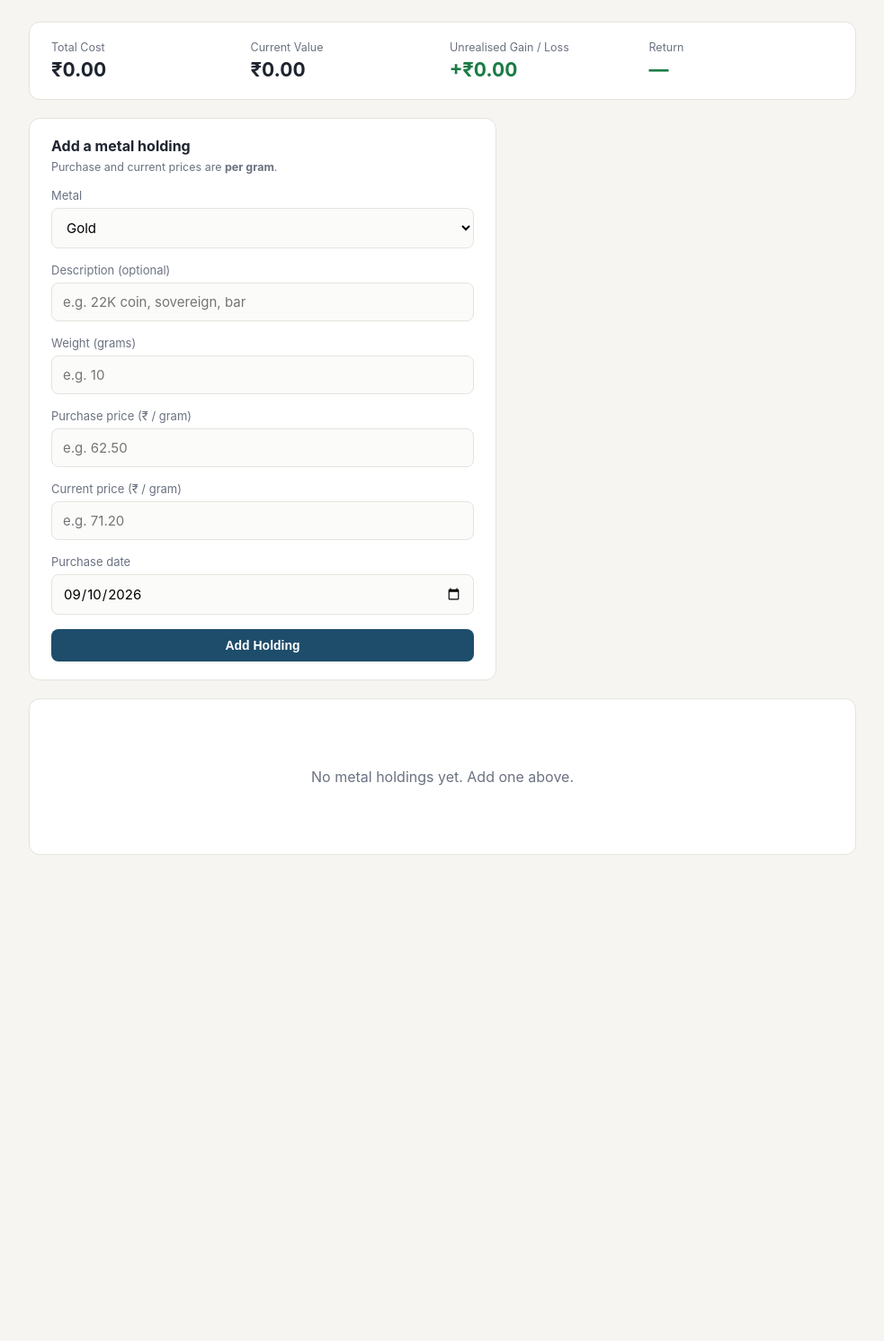
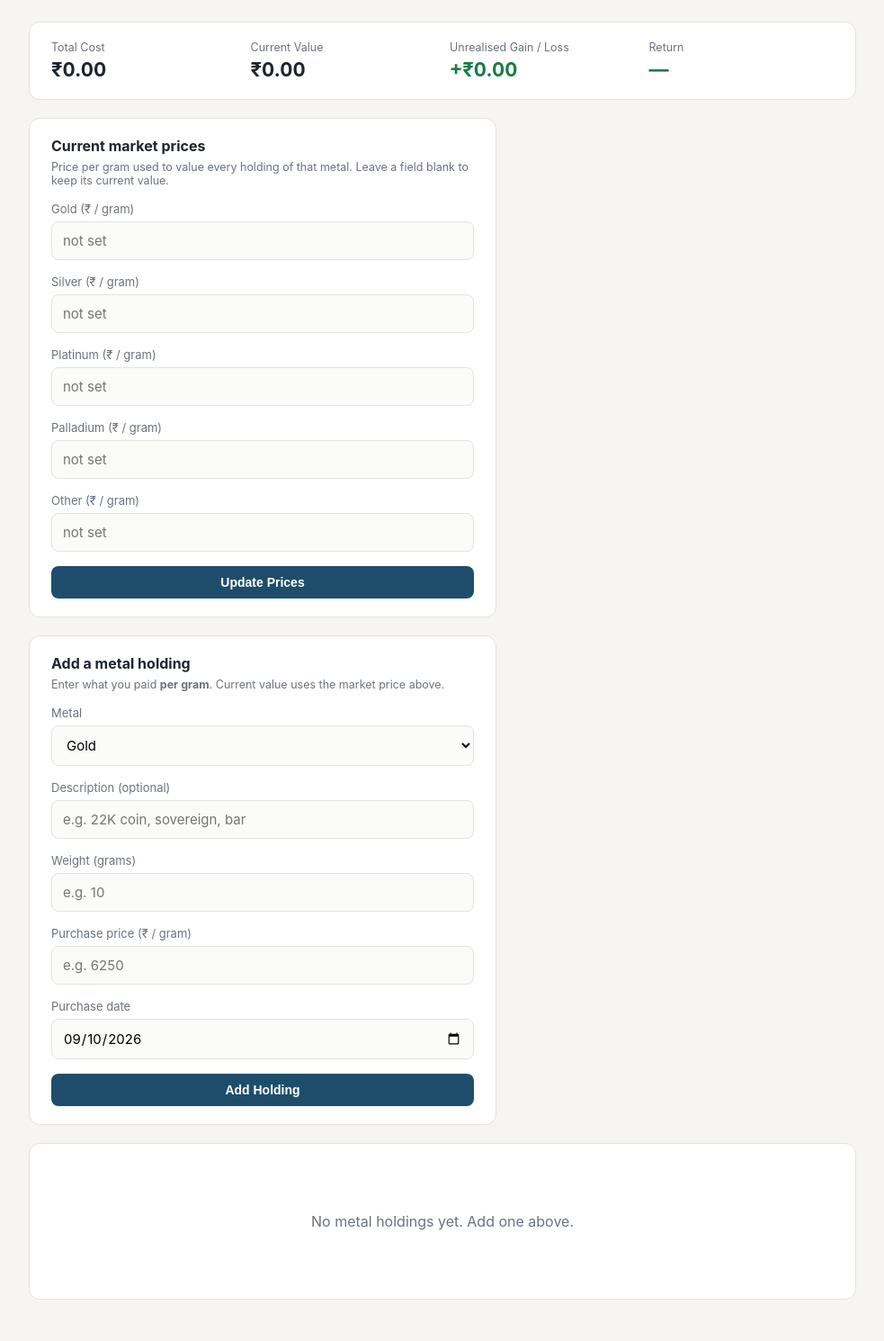
Before and after one commit to krishnasagarr-sketch/investments, a Flask app: page /metals in a window 1280 px wide. Shown: the part 134-1624 px from the top of the page at 90% size, without its empty margins (148-1131 px from the left). Before the commit the page ends 1084 px from the top, so only its background shows below. Run offline with Flask 3, Linux system fonts and the light colour scheme; data that the repository does not hold is empty.

Commit message:
Add metal_prices table: one live ₹/gram rate per metal
Current value of a metal holding now comes from a shared market-price
table instead of a per-holding "current price" field:

- New `metal_prices` table (metal -> price_per_gram, updated_on),
  seeded on migration from each metal's most recent holding.
- Metals tab gains a "Current market prices" panel to set/update the
  per-gram rate for each metal in one place; POST /metals/prices upserts.
- The add/edit holding form drops the current-price field (keeps
  purchase price, which is per-holding history).
- list_metals() resolves current price from metal_prices, falling back
  to the holding's purchase price when a metal has no rate set (shown as
  "from purchase", with a banner nudging you to set one).

Co-Authored-By: Claude Sonnet 5 <noreply@anthropic.com>

```diff
--- a/app.py
+++ b/app.py
@@ -117,6 +117,26 @@ def init_db():
             purchase_date TEXT NOT NULL
         )
     """)
+
+    # Live market price per gram for each metal (one row per metal type).
+    conn.execute("""
+        CREATE TABLE IF NOT EXISTS metal_prices (
+            metal TEXT PRIMARY KEY,
+            price_per_gram REAL NOT NULL,
+            updated_on TEXT NOT NULL
+        )
+    """)
+    # Seed from existing holdings: use each metal's most recent holding price.
+    priced = {r["metal"] for r in conn.execute("SELECT metal FROM metal_prices")}
+    for row in conn.execute(
+        "SELECT metal, current_price FROM metals ORDER BY purchase_date DESC, id DESC"
+    ):
+        if row["metal"] not in priced:
+            conn.execute(
+                "INSERT INTO metal_prices (metal, price_per_gram, updated_on) VALUES (?, ?, ?)",
+                (row["metal"], row["current_price"], date.today().isoformat()),
+            )
+            priced.add(row["metal"])
 
     conn.execute("""
         CREATE TABLE IF NOT EXISTS deposits (
@@ -886,15 +906,27 @@ def delete_deposit(deposit_id):
 
 
 # ---------- Metals ----------
+def get_metal_prices(db) -> dict:
+    """metal key -> {"price": per-gram rate, "updated_on": iso date}."""
+    return {
+        r["metal"]: {"price": r["price_per_gram"], "updated_on": r["updated_on"]}
+        for r in db.execute("SELECT * FROM metal_prices").fetchall()
+    }
+
+
 def list_metals(db):
-    """Metal holdings with computed cost, current value and gain/loss.
-    Purchase and current prices are stored per gram."""
+    """Metal holdings with cost, current value and gain/loss. The current price
+    per gram comes from the metal_prices table (falling back to the price
+    recorded on the holding itself if that metal has no market price set)."""
+    prices = get_metal_prices(db)
     rows = []
     for m in db.execute(
         "SELECT * FROM metals ORDER BY purchase_date DESC, id DESC"
     ).fetchall():
+        info = prices.get(m["metal"])
+        current_price = info["price"] if info else m["purchase_price"]
         cost = m["grams"] * m["purchase_price"]
-        value = m["grams"] * m["current_price"]
+        value = m["grams"] * current_price
         gain = value - cost
         rows.append({
             "id": m["id"],
@@ -903,7 +935,9 @@ def list_metals(db):
             "description": m["description"],
             "grams": m["grams"],
             "purchase_price": m["purchase_price"],
-            "current_price": m["current_price"],
+            "current_price": current_price,
+            "price_is_market": info is not None,
+            "price_updated_on": info["updated_on"] if info else None,
             "purchase_date": m["purchase_date"],
             "cost": cost,
             "value": value,
@@ -914,35 +948,31 @@ def list_metals(db):
 
 
 def parse_metal_form(form_data) -> dict:
-    """Validate the metal form. Returns DB column values or raises ValueError."""
+    """Validate the holding form. Returns DB column values or raises ValueError."""
     metal = form_data["metal"]
     if metal not in METAL_TYPES:
         raise ValueError("Please choose a metal.")
     try:
         grams = float(form_data["grams"])
         purchase_price = float(form_data["purchase_price"])
-        current_price = float(form_data["current_price"])
     except (TypeError, ValueError):
-        raise ValueError("Please enter valid numbers for grams and prices.")
+        raise ValueError("Please enter valid numbers for grams and price.")
     if grams <= 0:
         raise ValueError("Weight in grams must be greater than 0.")
     if purchase_price <= 0:
         raise ValueError("Purchase price must be greater than 0.")
-    if current_price <= 0:
-        raise ValueError("Current price must be greater than 0.")
     return {
         "metal": metal,
         "description": form_data["description"].strip(),
         "grams": grams,
         "purchase_price": purchase_price,
-        "current_price": current_price,
         "purchase_date": form_data["purchase_date"] or str(date.today()),
     }
 
 
 BLANK_METAL_FORM = {
     "metal": "gold", "description": "", "grams": "",
-    "purchase_price": "", "current_price": "", "purchase_date": None,
+    "purchase_price": "", "purchase_date": None,
 }
 
 
@@ -952,17 +982,19 @@ def _metal_to_form_data(row) -> dict:
         "description": row["description"],
         "grams": _trim_number(row["grams"]),
         "purchase_price": _trim_number(row["purchase_price"]),
-        "current_price": _trim_number(row["current_price"]),
         "purchase_date": row["purchase_date"],
     }
 
 
 def _render_metals(db, **kwargs):
     metals = list_metals(db)
+    prices = get_metal_prices(db)
     return render_template(
         "metals.html",
         metals=metals,
         metal_types=METAL_TYPES,
+        metal_prices=prices,
+        prices_missing=sorted({m["metal"] for m in metals if not m["price_is_market"]}),
         total_cost=sum(m["cost"] for m in metals),
         total_value=sum(m["value"] for m in metals),
         total_gain=sum(m["gain"] for m in metals),
@@ -983,6 +1015,10 @@ def metals_page():
             form_data[key] = request.form.get(key, form_data[key])
         try:
             cols = parse_metal_form(form_data)
+            # Freeze a current_price on the row (legacy column); the live value
+            # comes from metal_prices, but seed it with the market rate if known.
+            market = get_metal_prices(db).get(cols["metal"])
+            cols["current_price"] = market["price"] if market else cols["purchase_price"]
             db.execute(
                 """INSERT INTO metals
                    (metal, description, grams, purchase_price, current_price, purchase_date)
@@ -995,6 +1031,31 @@ def metals_page():
             error = str(e)
 
     return _render_metals(db, error=error, form_data=form_data, editing=None)
+
+
+@app.route("/metals/prices", methods=["POST"])
+def update_metal_prices():
+    db = get_db()
+    today = str(date.today())
+    for metal in METAL_TYPES:
+        raw = request.form.get(f"price_{metal}", "").strip()
+        if raw == "":
+            continue
+        try:
+            price = float(raw)
+        except ValueError:
+            continue
+        if price <= 0:
+            continue
+        db.execute(
+            """INSERT INTO metal_prices (metal, price_per_gram, updated_on)
+               VALUES (?, ?, ?)
+               ON CONFLICT(metal) DO UPDATE SET price_per_gram = excluded.price_per_gram,
+                                                updated_on = excluded.updated_on""",
+            (metal, price, today),
+        )
+    db.commit()
+    return redirect(url_for("metals_page"))
 
 
 @app.route("/metals/<int:metal_id>/edit", methods=["GET", "POST"])
@@ -1016,8 +1077,7 @@ def edit_metal(metal_id):
             db.execute(
                 """UPDATE metals SET
                      metal = :metal, description = :description, grams = :grams,
-                     purchase_price = :purchase_price, current_price = :current_price,
-                     purchase_date = :purchase_date
+                     purchase_price = :purchase_price, purchase_date = :purchase_date
                    WHERE id = :id""",
                 cols,
             )
--- a/templates/metals.html
+++ b/templates/metals.html
@@ -37,8 +37,40 @@
   </div>
 
   <div class="card" style="max-width:520px;">
+    <h2 style="font-size:16px; margin:0 0 4px;">Current market prices</h2>
+    <p class="field-hint" style="margin-bottom:16px;">
+      Price per gram used to value every holding of that metal. Leave a field blank to keep its current value.
+    </p>
+    {% if prices_missing %}
+      <div class="error-box" style="background:#fff2e0; color:var(--amber);">
+        No market price set for:
+        {% for key in prices_missing %}<strong>{{ metal_types[key] }}</strong>{% if not loop.last %}, {% endif %}{% endfor %}.
+        Those holdings are valued at their purchase price until you set one.
+      </div>
+    {% endif %}
+    <form method="POST" action="{{ url_for('update_metal_prices') }}">
+      {% for key, label in metal_types.items() %}
+        <div class="form-group">
+          <label for="price_{{ key }}">
+            {{ label }} (₹ / gram)
+            {% if metal_prices.get(key) %}
+              <span class="muted" style="font-weight:400;">— updated {{ metal_prices[key].updated_on }}</span>
+            {% endif %}
+          </label>
+          <input type="number" step="any" id="price_{{ key }}" name="price_{{ key }}"
+                 placeholder="not set"
+                 value="{% if metal_prices.get(key) %}{{ '%g'|format(metal_prices[key].price) }}{% endif %}">
+        </div>
+      {% endfor %}
+      <button type="submit" class="btn" style="width:100%;">Update Prices</button>
+    </form>
+  </div>
+
+  <div class="card" style="max-width:520px;">
     <h2 style="font-size:16px; margin:0 0 4px;">{{ "Edit holding" if editing else "Add a metal holding" }}</h2>
-    <p class="field-hint" style="margin-bottom:16px;">Purchase and current prices are <strong>per gram</strong>.</p>
+    <p class="field-hint" style="margin-bottom:16px;">
+      Enter what you paid <strong>per gram</strong>. Current value uses the market price above.
+    </p>
     {% if error %}
       <div class="error-box">{{ error }}</div>
     {% endif %}
@@ -68,14 +100,8 @@
 
       <div class="form-group">
         <label for="purchase_price">Purchase price (₹ / gram)</label>
-        <input type="number" step="any" id="purchase_price" name="purchase_price" placeholder="e.g. 62.50"
+        <input type="number" step="any" id="purchase_price" name="purchase_price" placeholder="e.g. 6250"
                value="{{ form_data.purchase_price }}" required>
-      </div>
-
-      <div class="form-group">
-        <label for="current_price">Current price (₹ / gram)</label>
-        <input type="number" step="any" id="current_price" name="current_price" placeholder="e.g. 71.20"
-               value="{{ form_data.current_price }}" required>
       </div>
 
       <div class="form-group">
@@ -116,7 +142,12 @@
             </td>
             <td>{{ "%.3f"|format(m.grams) }}</td>
             <td>{{ (m.purchase_price)|money }}</td>
-            <td>{{ (m.current_price)|money }}</td>
+            <td>
+              {{ (m.current_price)|money }}
+              {% if not m.price_is_market %}
+                <div class="muted" style="font-size:12px;">from purchase</div>
+              {% endif %}
+            </td>
             <td>{{ (m.cost)|money }}</td>
             <td>{{ (m.value)|money }}</td>
             <td>
```
Also changed, not shown: readme.md.
